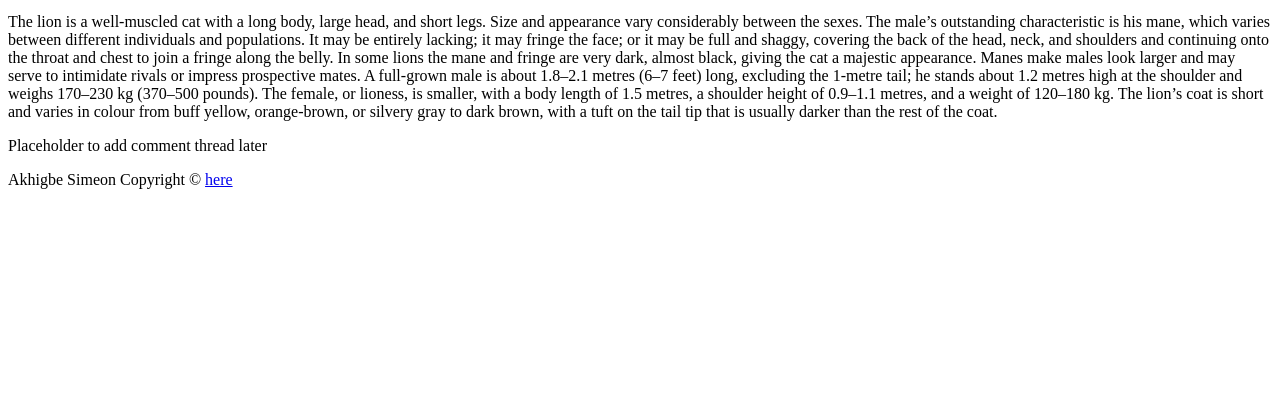
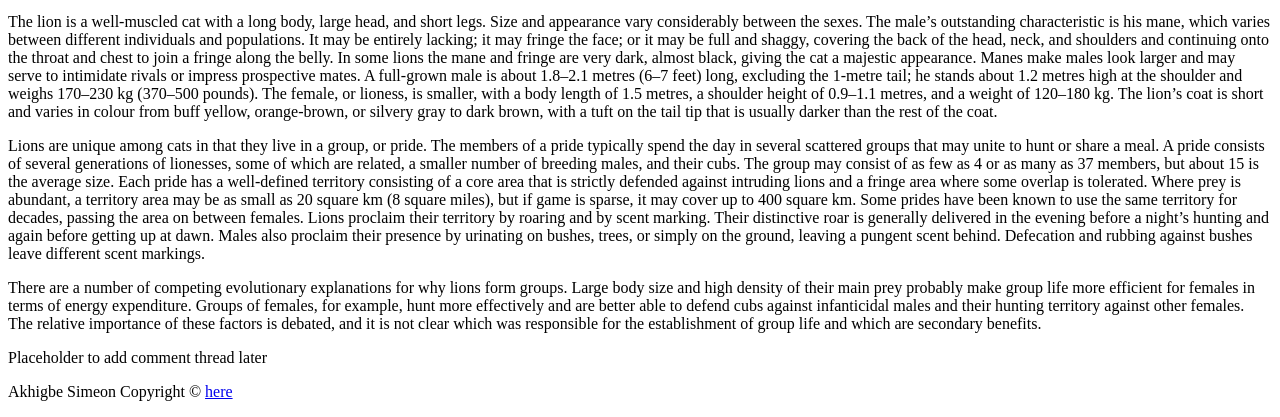
Before and after one commit to Akhigbesimeon/alu-web-development, a plain HTML site: page html_basic/index.html in a window 1280 px wide. Shown: the part 561-978 px from the top of the page. Before the commit the page ends 800 px from the top, so only its background shows below. Drawn offline with Linux system fonts and the light colour scheme.

Commit message:
index.html

```diff
--- a/html_basic/index.html
+++ b/html_basic/index.html
@@ -28,6 +28,11 @@
                 The lion is a well-muscled cat with a long body, large head, and short legs. Size and appearance vary considerably between the sexes. The male’s outstanding characteristic is his mane, which varies between different individuals and populations. It may be entirely lacking; it may fringe the face; or it may be full and shaggy, covering the back of the head, neck, and shoulders and continuing onto the throat and chest to join a fringe along the belly. In some lions the mane and fringe are very dark, almost black, giving the cat a majestic appearance. Manes make males look larger and may serve to intimidate rivals or impress prospective mates. A full-grown male is about 1.8–2.1 metres (6–7 feet) long, excluding the 1-metre tail; he stands about 1.2 metres high at the shoulder and weighs 170–230 kg (370–500 pounds). The female, or lioness, is smaller, with a body length of 1.5 metres, a shoulder height of 0.9–1.1 metres, and a weight of 120–180 kg. The lion’s coat is short and varies in colour from buff yellow, orange-brown, or silvery gray to dark brown, with a tuft on the tail tip that is usually darker than the rest of the coat.
             </p>
             <p>
+   Lions are unique among cats in that they live in a group, or pride. The members of a pride typically spend the day in several scattered groups that may unite to hunt or share a meal. A pride consists of several generations of lionesses, some of which are related, a smaller number of breeding males, and their cubs. The group may consist of as few as 4 or as many as 37 members, but about 15 is the average size. Each pride has a well-defined territory consisting of a core area that is strictly defended against intruding lions and a fringe area where some overlap is tolerated. Where prey is abundant, a territory area may be as small as 20 square km (8 square miles), but if game is sparse, it may cover up to 400 square km. Some prides have been known to use the same territory for decades, passing the area on between females. Lions proclaim their territory by roaring and by scent marking. Their distinctive roar is generally delivered in the evening before a night’s hunting and again before getting up at dawn. Males also proclaim their presence by urinating on bushes, trees, or simply on the ground, leaving a pungent scent behind. Defecation and rubbing against bushes leave different scent markings.
+</p>
+<p>
+    There are a number of competing evolutionary explanations for why lions form groups. Large body size and high density of their main prey probably make group life more efficient for females in terms of energy expenditure. Groups of females, for example, hunt more effectively and are better able to defend cubs against infanticidal males and their hunting territory against other females. The relative importance of these factors is debated, and it is not clear which was responsible for the establishment of group life and which are secondary benefits.
+</p>
 
         </article>
 
```
